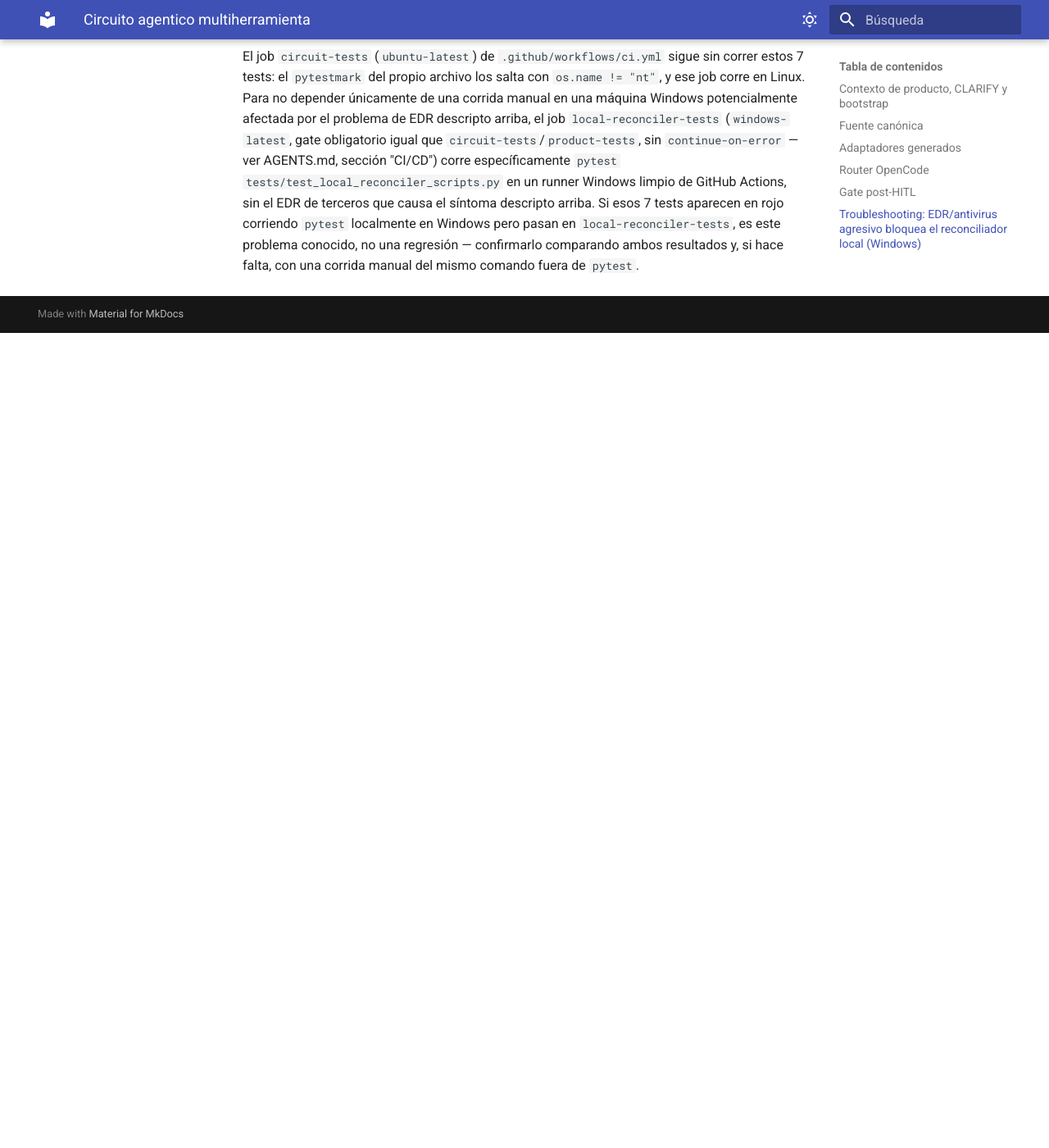
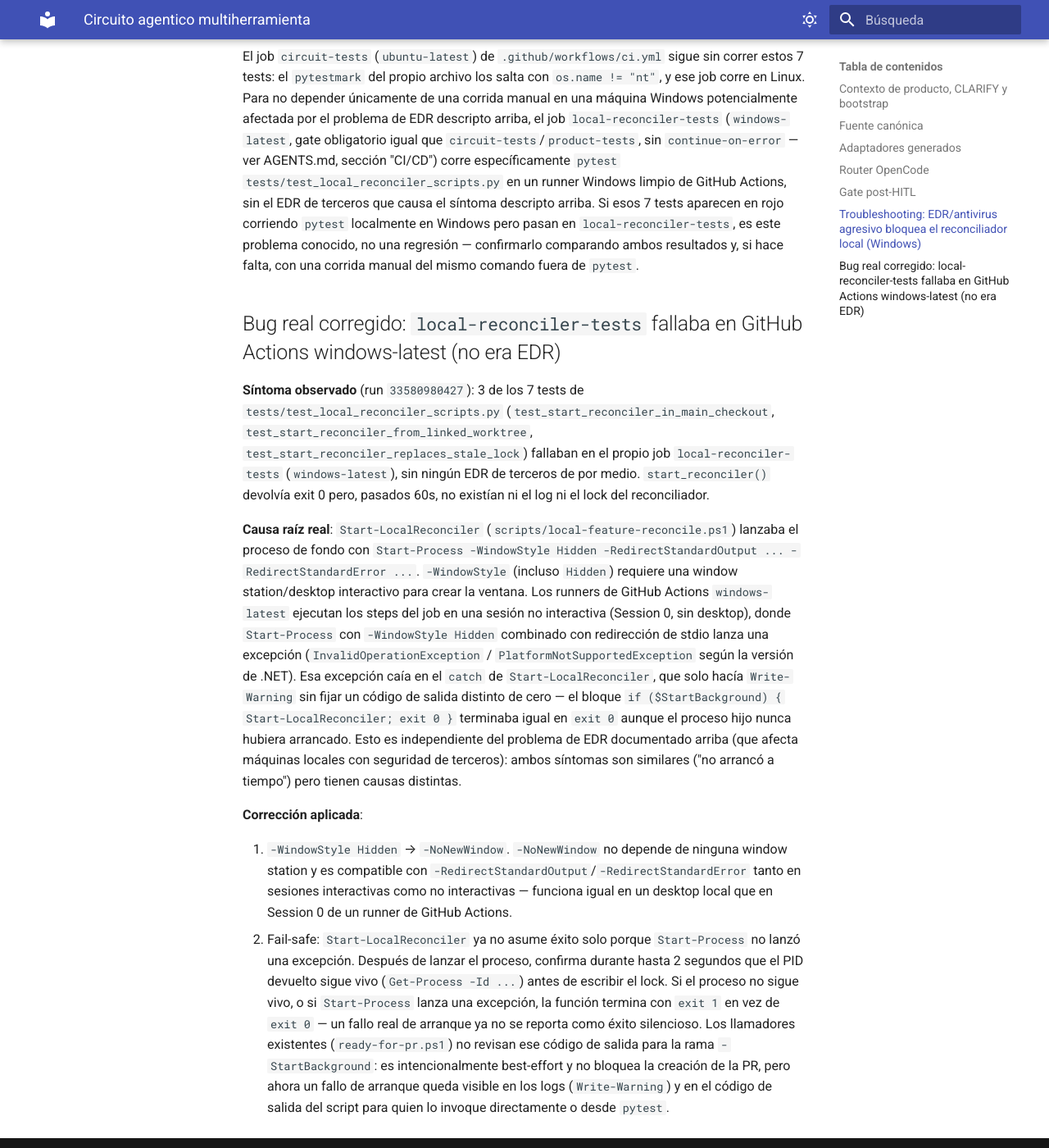
Before and after one commit to jlbellonGmail/template, an MkDocs documentation site: the page built from docs/tecnica/circuito-agentico.md, in a window 1280 px wide and 1400 px high, scrolled down 4404 px. Shown: the whole window at 82% size. Built offline with MkDocs 1.6.1 and Material for MkDocs 9.7.7, drawn with Linux system fonts in a browser that asks for light colours; before the commit the page ends 4810 px from its top, so only the background shows below that.

Commit message:
Corregir arranque del reconciliador en Windows CI

```diff
--- a/docs/tecnica/circuito-agentico.md
+++ b/docs/tecnica/circuito-agentico.md
@@ -217,3 +217,52 @@ localmente en Windows pero pasan en `local-reconciler-tests`, es este
 problema conocido, no una regresión — confirmarlo comparando ambos
 resultados y, si hace falta, con una corrida manual del mismo comando
 fuera de `pytest`.
+
+## Bug real corregido: `local-reconciler-tests` fallaba en GitHub Actions windows-latest (no era EDR)
+
+**Síntoma observado** (run `33580980427`): 3 de los 7 tests de
+`tests/test_local_reconciler_scripts.py`
+(`test_start_reconciler_in_main_checkout`,
+`test_start_reconciler_from_linked_worktree`,
+`test_start_reconciler_replaces_stale_lock`) fallaban en el propio job
+`local-reconciler-tests` (`windows-latest`), sin ningún EDR de terceros
+de por medio. `start_reconciler()` devolvía exit 0 pero, pasados 60s, no
+existían ni el log ni el lock del reconciliador.
+
+**Causa raíz real**: `Start-LocalReconciler`
+(`scripts/local-feature-reconcile.ps1`) lanzaba el proceso de fondo con
+`Start-Process -WindowStyle Hidden -RedirectStandardOutput ...
+-RedirectStandardError ...`. `-WindowStyle` (incluso `Hidden`) requiere
+una window station/desktop interactivo para crear la ventana. Los
+runners de GitHub Actions `windows-latest` ejecutan los steps del job en
+una sesión no interactiva (Session 0, sin desktop), donde
+`Start-Process` con `-WindowStyle Hidden` combinado con redirección de
+stdio lanza una excepción (`InvalidOperationException` /
+`PlatformNotSupportedException` según la versión de .NET). Esa excepción
+caía en el `catch` de `Start-LocalReconciler`, que solo hacía
+`Write-Warning` sin fijar un código de salida distinto de cero — el
+bloque `if ($StartBackground) { Start-LocalReconciler; exit 0 }`
+terminaba igual en `exit 0` aunque el proceso hijo nunca hubiera
+arrancado. Esto es independiente del problema de EDR documentado arriba
+(que afecta máquinas locales con seguridad de terceros): ambos síntomas
+son similares ("no arrancó a tiempo") pero tienen causas distintas.
+
+**Corrección aplicada**:
+
+1. `-WindowStyle Hidden` → `-NoNewWindow`. `-NoNewWindow` no depende de
+   ninguna window station y es compatible con
+   `-RedirectStandardOutput`/`-RedirectStandardError` tanto en sesiones
+   interactivas como no interactivas — funciona igual en un desktop
+   local que en Session 0 de un runner de GitHub Actions.
+2. Fail-safe: `Start-LocalReconciler` ya no asume éxito solo porque
+   `Start-Process` no lanzó una excepción. Después de lanzar el proceso,
+   confirma durante hasta 2 segundos que el PID devuelto sigue vivo
+   (`Get-Process -Id ...`) antes de escribir el lock. Si el proceso no
+   sigue vivo, o si `Start-Process` lanza una excepción, la función
+   termina con `exit 1` en vez de `exit 0` — un fallo real de arranque ya
+   no se reporta como éxito silencioso. Los llamadores existentes
+   (`ready-for-pr.ps1`) no revisan ese código de salida para la rama
+   `-StartBackground`: es intencionalmente best-effort y no bloquea la
+   creación de la PR, pero ahora un fallo de arranque queda visible en
+   los logs (`Write-Warning`) y en el código de salida del script para
+   quien lo invoque directamente o desde `pytest`.
```
Also changed, not shown: 1 other file.
